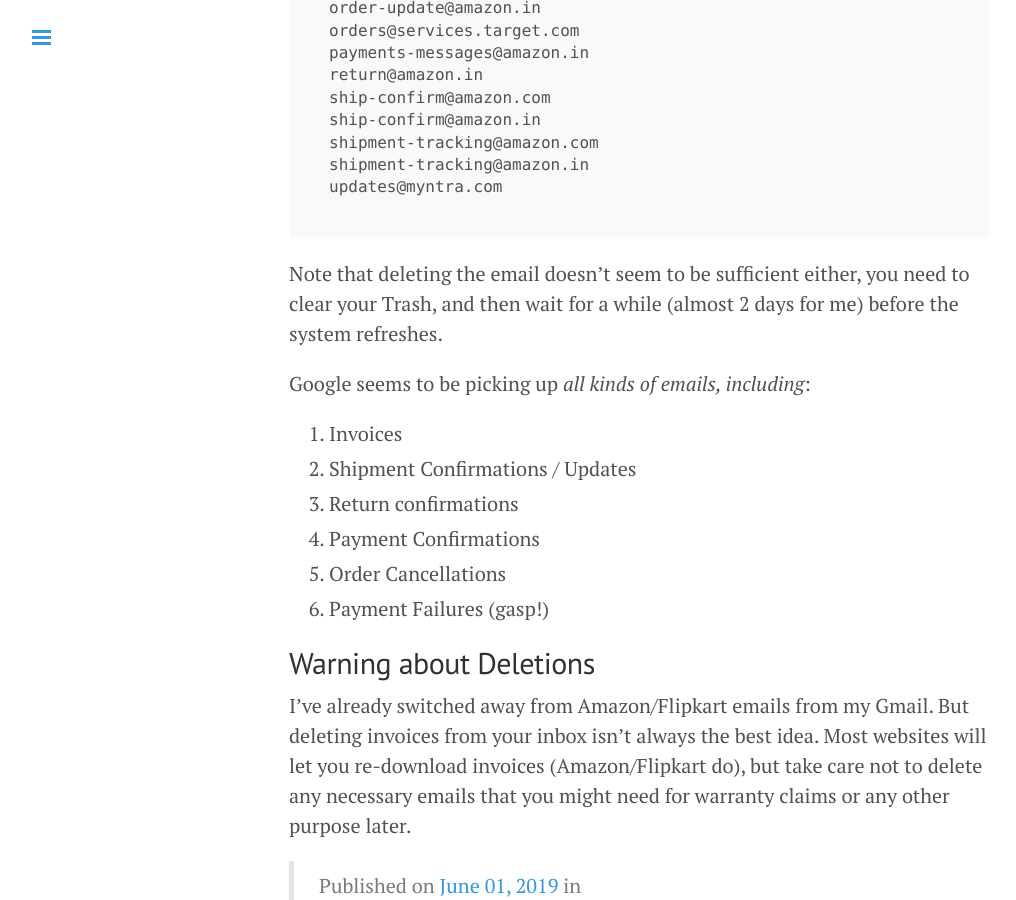
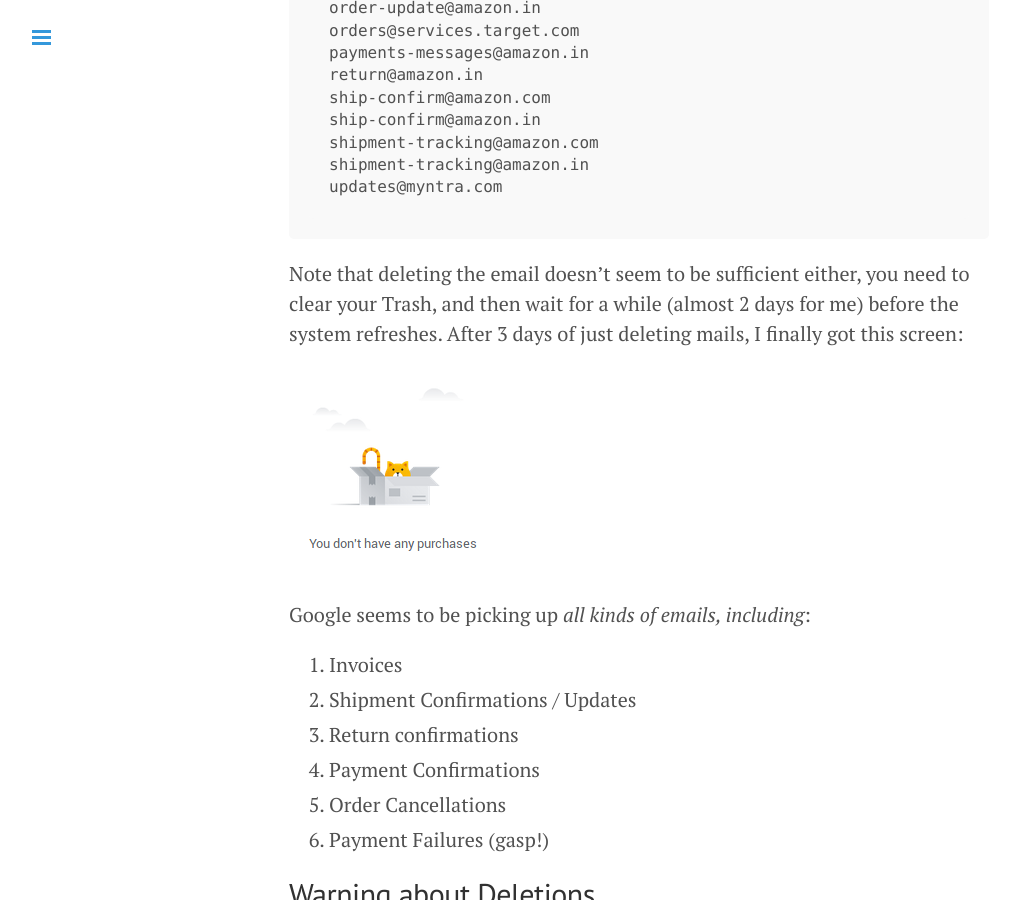
Before and after one commit to captn3m0/captn3m0.github.com, a Jekyll site: the page built from _posts/2019-06-01-cleaning-google-purchases.md, in a window 1280 px wide and 900 px high, scrolled down 1693 px. Shown: the whole window, without its empty margins (1-1017 px from the left). Built offline with Jekyll 4.4.1, drawn with Linux system fonts in a browser that asks for light colours.

Commit message:
adds screenshot

````diff
--- a/_posts/2019-06-01-cleaning-google-purchases.md
+++ b/_posts/2019-06-01-cleaning-google-purchases.md
@@ -60,7 +60,9 @@
 updates@myntra.com
 ```
 
-Note that deleting the email doesn't seem to be sufficient either, you need to clear your Trash, and then wait for a while (almost 2 days for me) before the system refreshes.
+Note that deleting the email doesn't seem to be sufficient either, you need to clear your Trash, and then wait for a while (almost 2 days for me) before the system refreshes. After 3 days of just deleting mails, I finally got this screen:
+
+![screenshot of google purchases dashboard showing "You don't have any purchases"](/img/google-purchases.png)
 
 Google seems to be picking up _all kinds of emails, including_:
 
````
Also changed, not shown: img/google-purchases.png (added).
